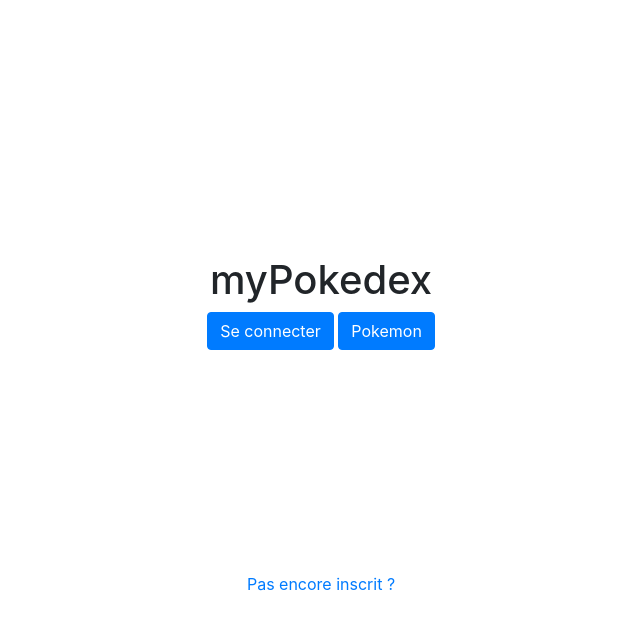
After one commit to loic-lgm/pokedex, a PHP site: template pokedex/templates/main/index.html.twig in a window 1280 px wide. The commit adds this page. Shown: the top 630 px of the page, without its empty margins (319-959 px from the left). Run offline with PHP 8.4, Linux system fonts and the light colour scheme; the template is opened without the code that fills it, so the values that code supplies are empty; some libraries are stand-ins or nearby versions.

Commit message:
create home page html+css

```diff
--- /dev/null
+++ b/pokedex/public/css/style.css
@@ -0,0 +1,10 @@
+.container {
+    display: flex;
+    flex-direction: column;
+    align-items: center;
+    margin-top: 20%;
+}
+
+.link {
+    margin-top: 20%;
+}
--- a/pokedex/templates/base.html.twig
+++ b/pokedex/templates/base.html.twig
@@ -3,10 +3,14 @@
     <head>
         <meta charset="UTF-8">
         <title>{% block title %}Welcome!{% endblock %}</title>
+        <link rel="stylesheet" href="https://cdn.jsdelivr.net/npm/bootstrap@4.5.3/dist/css/bootstrap.min.css" integrity="sha384-TX8t27EcRE3e/ihU7zmQxVncDAy5uIKz4rEkgIXeMed4M0jlfIDPvg6uqKI2xXr2" crossorigin="anonymous">
+        <link rel="stylesheet" href="{{ asset('css/style.css') }}">
         {% block stylesheets %}{% endblock %}
     </head>
     <body>
         {% block body %}{% endblock %}
+        <script src="https://code.jquery.com/jquery-3.5.1.slim.min.js" integrity="sha384-DfXdz2htPH0lsSSs5nCTpuj/zy4C+OGpamoFVy38MVBnE+IbbVYUew+OrCXaRkfj" crossorigin="anonymous"></script>
+        <script src="https://cdn.jsdelivr.net/npm/bootstrap@4.5.3/dist/js/bootstrap.bundle.min.js" integrity="sha384-ho+j7jyWK8fNQe+A12Hb8AhRq26LrZ/JpcUGGOn+Y7RsweNrtN/tE3MoK7ZeZDyx" crossorigin="anonymous"></script>
         {% block javascripts %}{% endblock %}
     </body>
 </html>
--- /dev/null
+++ b/pokedex/templates/main/index.html.twig
@@ -0,0 +1,18 @@
+{% extends 'base.html.twig' %}
+
+{% block title %}Accueil - myPokedex{% endblock %}
+
+{% block body %}
+<div class="container">
+    <div class="title">
+        <h1>myPokedex</h1>
+    </div>
+    <div class="home-button">
+        <a href="" class="btn btn-primary">Se connecter</a>
+        <a href="" class="btn btn-primary">Pokemon</a>
+    </div>
+    <div class="link">
+        <a href="">Pas encore inscrit ?</a>
+    </div>
+</div>
+{% endblock %}
```
Also changed, not shown: pokedex/src/Controller/MainController.php (added, +19 -0 lines), 1 other file.
